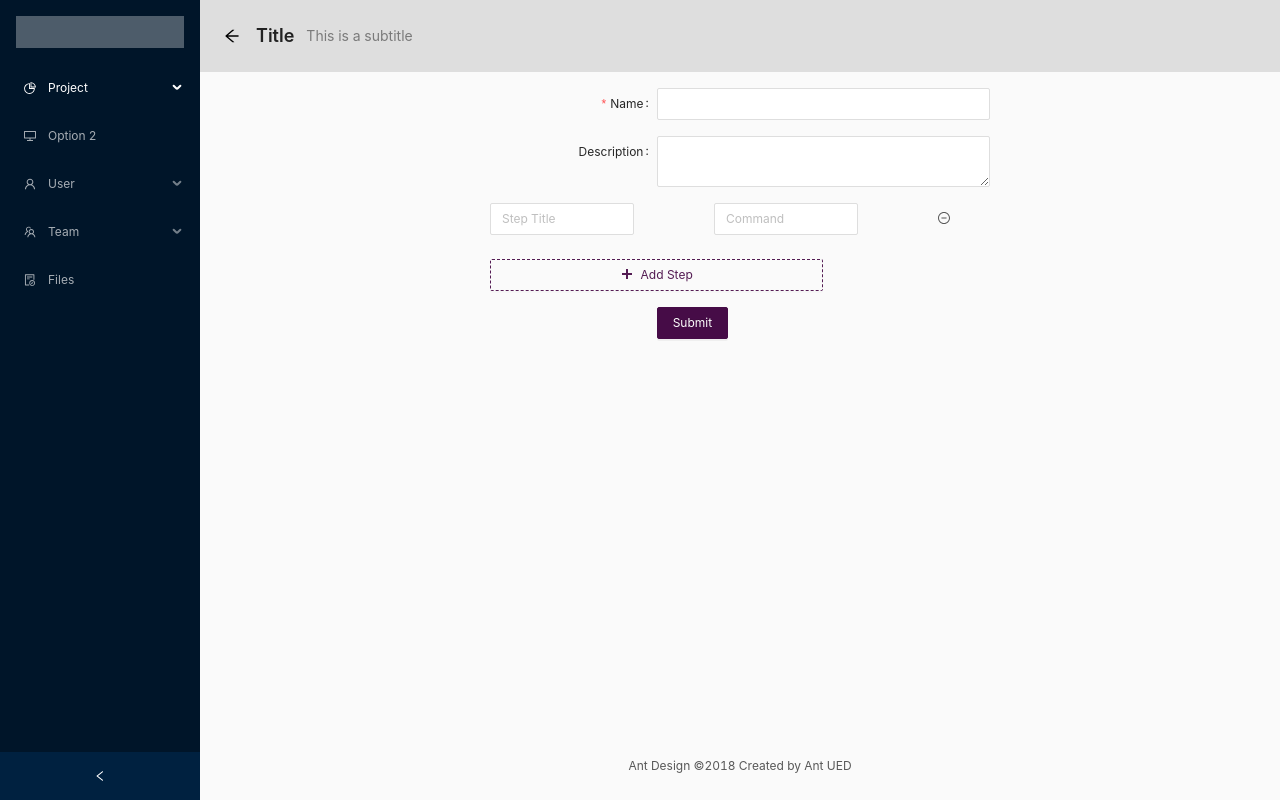
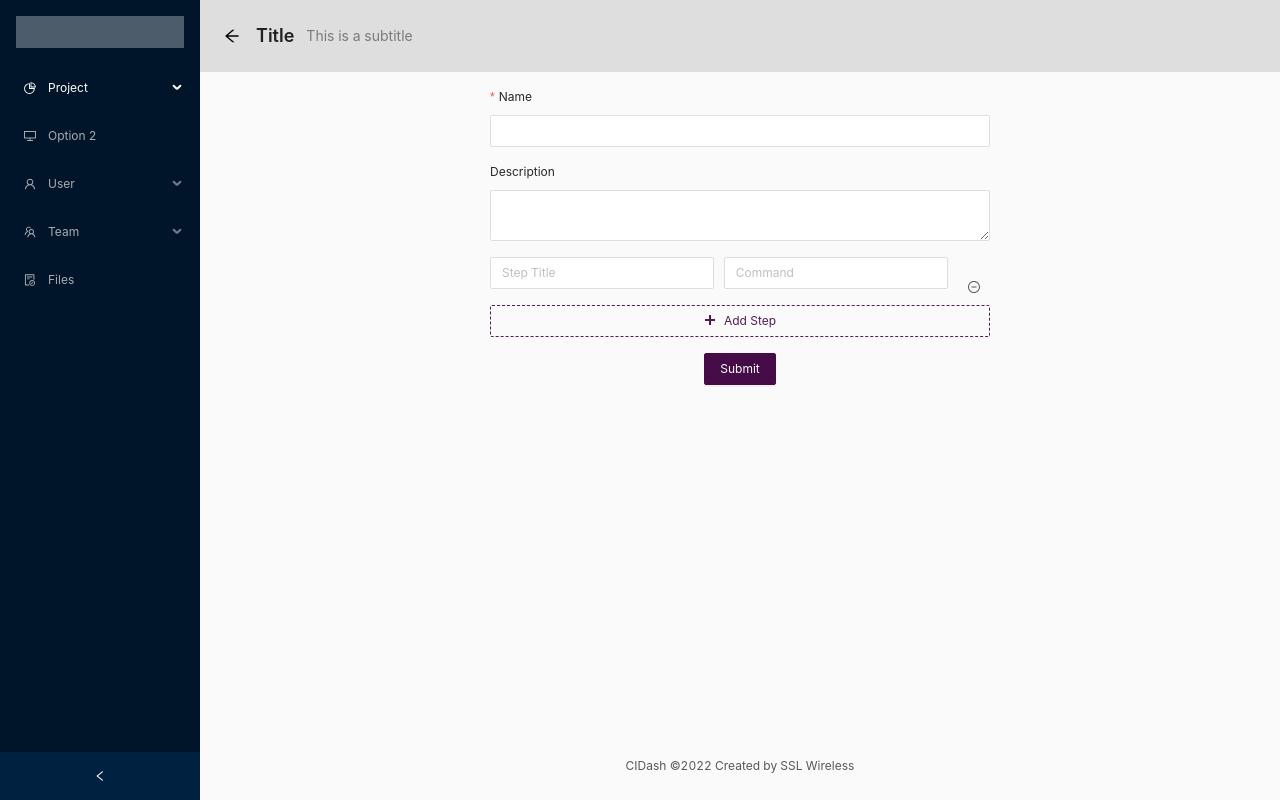
Before and after one commit to nahidacm/cidash, a Next.js app: page /projects/new in a window 1280 px wide. Both pictures are taken after a click on the button "Add Step". Built offline with nearby package versions, Linux system fonts and the light colour scheme.

Commit message:
RND-1347: UI update

```diff
--- a/components/ProjectForm.js
+++ b/components/ProjectForm.js
@@ -1,6 +1,6 @@
-import React from 'react';
 import { MinusCircleOutlined, PlusOutlined } from "@ant-design/icons";
-import { Button, Form, Input, Space } from "antd";
+import { Button, Form, Input, Space, Row, Col } from "antd";
+
 const layout = {
     labelCol: {
       span: 8,
@@ -21,15 +21,23 @@ const validateMessages = {
       range: "${label} must be between ${min} and ${max}",
     },
   };
-  /* eslint-enable no-template-curly-in-string */
 
-export default function ProjectForm(props) {
+const ProjectForm = (props) => {
+    // Props
+    const { submitFunction, form, actionType } = props;
 
-    const {onFinish, form} = props;
+    const onFinish = async (values) => {
+        let response = await submitFunction(values);
+
+        if (response === "success" && actionType === 'create') {
+            form.resetFields();
+        }
+    };
 
     return (
         <Form
-          {...layout}
+            // {...layout}
+            layout="vertical"
             name="project-form"
             onFinish={onFinish}
             validateMessages={validateMessages}
@@ -55,14 +63,8 @@ export default function ProjectForm(props) {
                 {(fields, { add, remove }) => (
                     <>
                         {fields.map(({ key, name, ...restField }) => (
-                  <Space
-                    key={key}
-                    style={{
-                      display: "flex",
-                      marginBottom: 8,
-                    }}
-                    align="baseline"
-                  >
+                            <Row span={24} key={key} gutter={10}>
+                                <Col span={11}>
                                     <Form.Item
                                         {...restField}
                                         name={[name, "step_title"]}
@@ -75,6 +77,8 @@ export default function ProjectForm(props) {
                                     >
                                         <Input placeholder="Step Title" />
                                     </Form.Item>
+                                </Col>
+                                <Col span={11}>
                                     <Form.Item
                                         {...restField}
                                         name={[name, "command"]}
@@ -87,8 +91,20 @@ export default function ProjectForm(props) {
                                     >
                                         <Input placeholder="Command" />
                                     </Form.Item>
-                    <MinusCircleOutlined onClick={() => remove(name)} />
-                  </Space>
+                                </Col>
+                                <Col
+                                    span={2}
+                                    style={{
+                                        display: "flex",
+                                        justifyContent: "center",
+                                    }}
+                                >
+                                    <MinusCircleOutlined
+                                        style={{ marginTop: "35%" }}
+                                        onClick={() => remove(name)}
+                                    />
+                                </Col>
+                            </Row>
                         ))}
                         <Form.Item>
                             <Button
@@ -104,11 +120,15 @@ export default function ProjectForm(props) {
                 )}
             </Form.List>
 
-          <Form.Item wrapperCol={{ ...layout.wrapperCol, offset: 8 }}>
+            <Form.Item>
+                <div className="justify-content-center">
                     <Button type="primary" htmlType="submit">
                         Submit
                     </Button>
+                </div>
             </Form.Item>
         </Form>
-  )
-}
+    );
+};
+
+export default ProjectForm;
--- a/components/Template.js
+++ b/components/Template.js
@@ -1,9 +1,15 @@
-import { PieChartOutlined, UserOutlined, DesktopOutlined, TeamOutlined, FileDoneOutlined } from '@ant-design/icons';
-import { PageHeader, Layout, Menu } from 'antd';
-import { useState } from 'react';
-import styles from '../styles/Template.module.less'
+import {
+    PieChartOutlined,
+    UserOutlined,
+    DesktopOutlined,
+    TeamOutlined,
+    FileDoneOutlined,
+} from "@ant-design/icons";
+import { PageHeader, Layout, Menu } from "antd";
+import { useState } from "react";
+import styles from "../styles/Template.module.less";
 const { Header, Content, Footer, Sider } = Layout;
-import { useRouter } from 'next/router';
+import { useRouter } from "next/router";
 
 function getItem(label, key, icon, children) {
     return {
@@ -15,32 +21,35 @@ function getItem(label, key, icon, children) {
 }
 
 const items = [
-  getItem('Project', '1', <PieChartOutlined />, [
-    getItem('Add New', '/projects/new'),
-    getItem('Projects', '/projects'),
+    getItem("Project", "1", <PieChartOutlined />, [
+        getItem("Add New", "/projects/new"),
+        getItem("Projects", "/projects"),
     ]),
-  getItem('Option 2', '4', <DesktopOutlined />),
-  getItem('User', 'sub1', <UserOutlined />, [
-    getItem('Tom', '5'),
-    getItem('Bill', '6'),
-    getItem('Alex', '7'),
+    getItem("Option 2", "4", <DesktopOutlined />),
+    getItem("User", "sub1", <UserOutlined />, [
+        getItem("Tom", "5"),
+        getItem("Bill", "6"),
+        getItem("Alex", "7"),
     ]),
-  getItem('Team', 'sub2', <TeamOutlined />, [getItem('Team 1', '8'), getItem('Team 2', '9')]),
-  getItem('Files', '10', <FileDoneOutlined />),
+    getItem("Team", "sub2", <TeamOutlined />, [
+        getItem("Team 1", "8"),
+        getItem("Team 2", "9"),
+    ]),
+    getItem("Files", "10", <FileDoneOutlined />),
 ];
 
 const Template = ({ children }) => {
     const [collapsed, setCollapsed] = useState(false);
     const router = useRouter();
     const onClick = (e) => {
-    console.log('click ', e);
+        console.log("click ", e);
         router.push(e.key);
     };
 
     return (
         <Layout
             style={{
-        minHeight: "100vh"
+                minHeight: "100vh",
             }}
         >
             <Sider
@@ -52,7 +61,7 @@ const Template = ({ children }) => {
                 <Menu
                     onClick={onClick}
                     theme="dark"
-          defaultSelectedKeys={["1"]}
+                    defaultSelectedKeys={["/projects/new"]}
                     mode="inline"
                     items={items}
                 />
@@ -62,7 +71,7 @@ const Template = ({ children }) => {
                     className="site-layout-header"
                     style={{
                         padding: 0,
-            background: "#dedede"
+                        background: "#dedede",
                     }}
                 >
                     <PageHeader
@@ -74,25 +83,32 @@ const Template = ({ children }) => {
                 </Header>
                 <Content
                     style={{
-            margin: "0 16px"
+                        margin: "0 16px",
                     }}
                 >
                     <div
                         className="site-layout-background"
                         style={{
                             padding: 24,
-              minHeight: 360
+                            minHeight: 360,
                         }}
                     >
-            { children }
+                        {children}
                     </div>
                 </Content>
                 <Footer
                     style={{
-            textAlign: "center"
+                        textAlign: "center",
                     }}
                 >
-          Ant Design ©2018 Created by Ant UED
+                    CIDash ©{new Date().getFullYear()} Created by{" "}
+                    <a
+                        href="https://www.sslwireless.com/"
+                        target="_blank"
+                        rel="noreferrer"
+                    >
+                        SSL Wireless
+                    </a>
                 </Footer>
             </Layout>
         </Layout>
--- a/pages/api/projects/[id].js
+++ b/pages/api/projects/[id].js
@@ -11,5 +11,6 @@ export default async function handler(req, res) {
     res.json(project);
   }else if (req.method === "PATCH") {
     const updateResult = await collection.updateOne({ "_id": ObjectId(id) }, { $set: JSON.parse(req.body) });
+    res.json(updateResult);
   }
 }
--- a/pages/projects/new.js
+++ b/pages/projects/new.js
@@ -2,10 +2,9 @@ import React from "react";
 import { Button, Form, Input, message, Col, Row, Space } from "antd";
 import ProjectForm from "../../components/ProjectForm";
 
-
-/* eslint-disable no-template-curly-in-string */
-
 export default function NewProject() {
+    // Antd Constants
+    const [form] = Form.useForm();
 
     const addProject = async (values) => {
         const key = "updatable";
@@ -13,27 +12,42 @@ export default function NewProject() {
             content: "Saving...",
             key,
         });
-    const res = await fetch(process.env.NEXT_PUBLIC_BASE_URL+"/api/projects", {
+
+        const res = await fetch(
+            process.env.NEXT_PUBLIC_BASE_URL + "/api/projects",
+            {
                 method: "POST",
                 body: JSON.stringify(values),
-    });
+            }
+        );
 
+        return new Promise((resolve, reject) => {
+            if (res && res?.status === 201) {
                 message.success({
                     content: "Saved Successfully!",
                     key,
                     duration: 2,
                 });
-  };
-
-  const onFinish = (values) => {
-    addProject(values);
-    console.log(values);
+                resolve("success");
+            } else {
+                message.error({
+                    content: "Error saving data!",
+                    key,
+                    duration: 2,
+                });
+                reject("failed");
+            }
+        });
     };
 
     return (
         <Row justify="center">
             <Col xs={24} sm={24} md={18} lg={16} xl={12}>
-        <ProjectForm onFinish={onFinish} />
+                <ProjectForm
+                    submitFunction={addProject}
+                    form={form}
+                    actionType="create"
+                />
             </Col>
         </Row>
     );
--- a/styles/globals.less
+++ b/styles/globals.less
@@ -12,3 +12,9 @@ a {
 	color: inherit;
 	text-decoration: none;
 }
+
+.justify-content-center {
+	display: flex;
+	justify-content: center;
+	align-items: center;
+}
```
Also changed, not shown: pages/projects/edit.js (+31 -15 lines), pages/projects/index.js (+21 -19 lines). Lines whose indentation alone changed are shown as unchanged.
